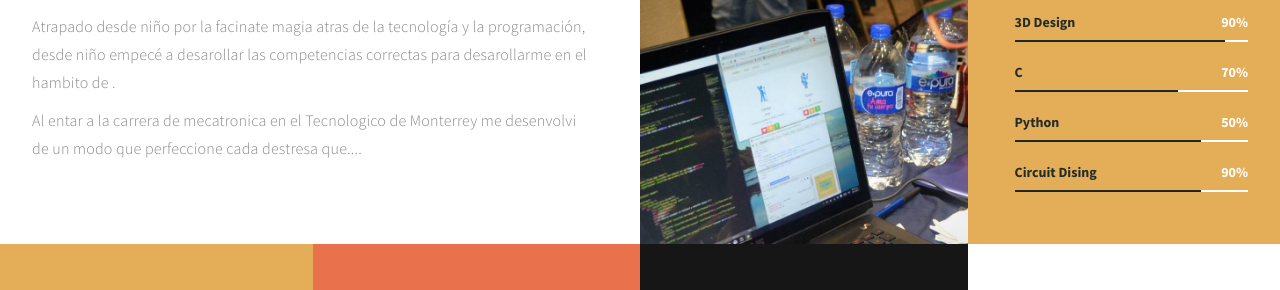
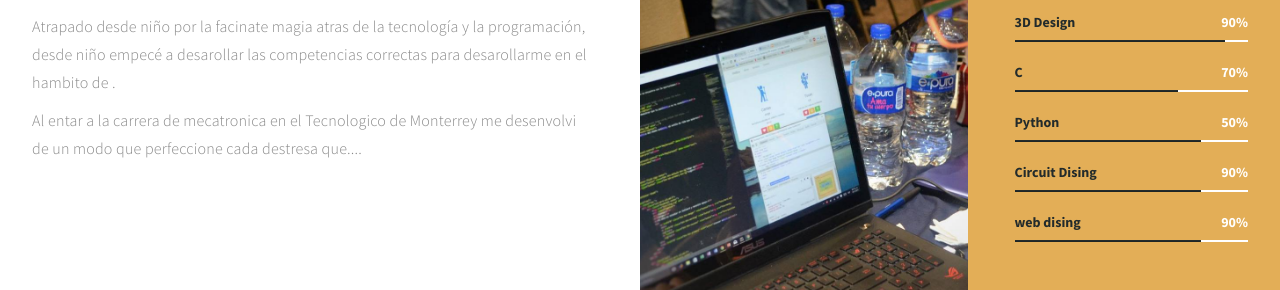
Before and after one commit to Jorgezepmed/Curri, a plain HTML site: page index.html in a window 1280 px wide. Shown: the part 950-1240 px from the top of the page. Drawn offline with Linux system fonts and the light colour scheme.

Commit message:
Agregamos un skill linea 154 a 158

```diff
--- a/index.html
+++ b/index.html
@@ -150,6 +150,12 @@ http://www.templatemo.com/tm-498-stimulus
                                    <div class="progress">
                                         <div class="progress-bar progress-bar-primary" role="progressbar" aria-valuenow="80" aria-valuemin="0" aria-valuemax="100" style="width: 80%;"></div>
                                    </div>
+
+                          <strong> web dising </strong>
+                                       <span class="color-white pull-right">90%</span>
+                                            <div class="progress">
+                                                 <div class="progress-bar progress-bar-primary" role="progressbar" aria-valuenow="80" aria-valuemin="0" aria-valuemax="100" style="width: 80%;"></div>
+                                            </div>
                          </div>
 
                     </div>
```
